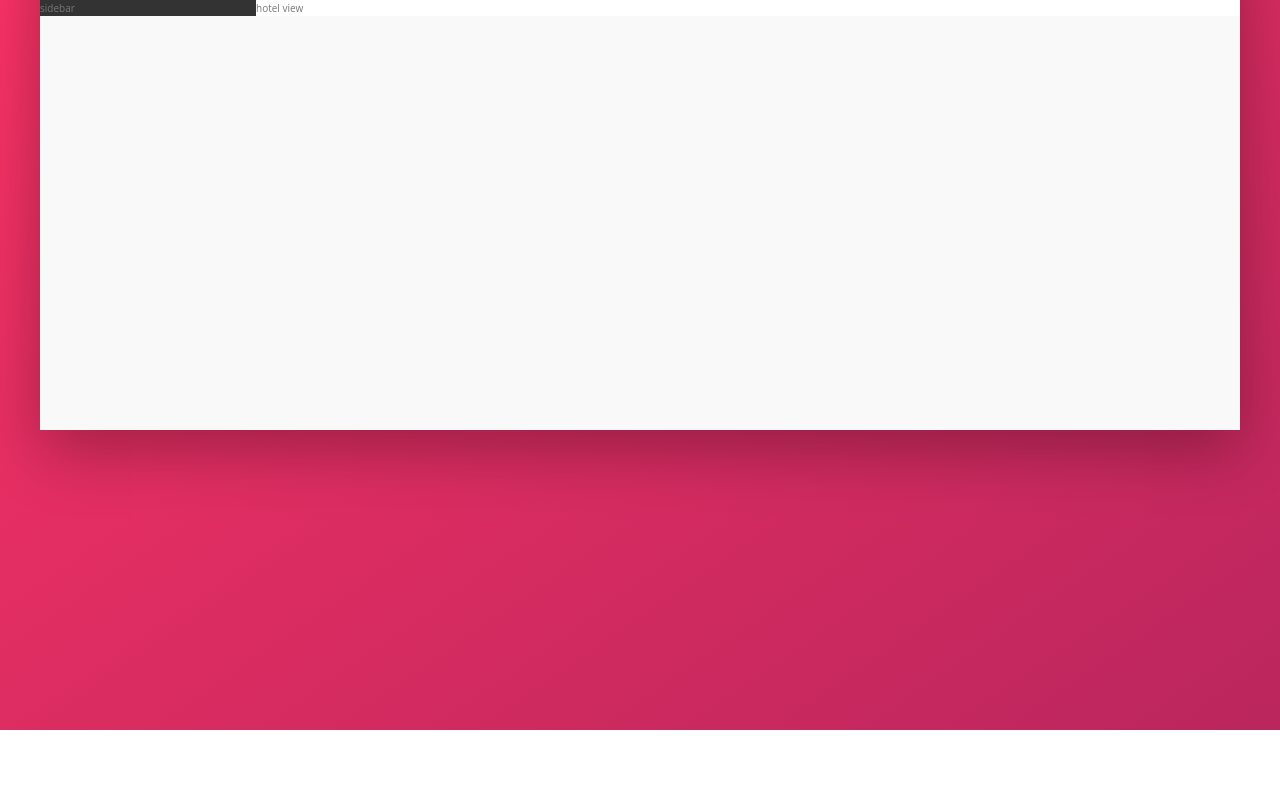
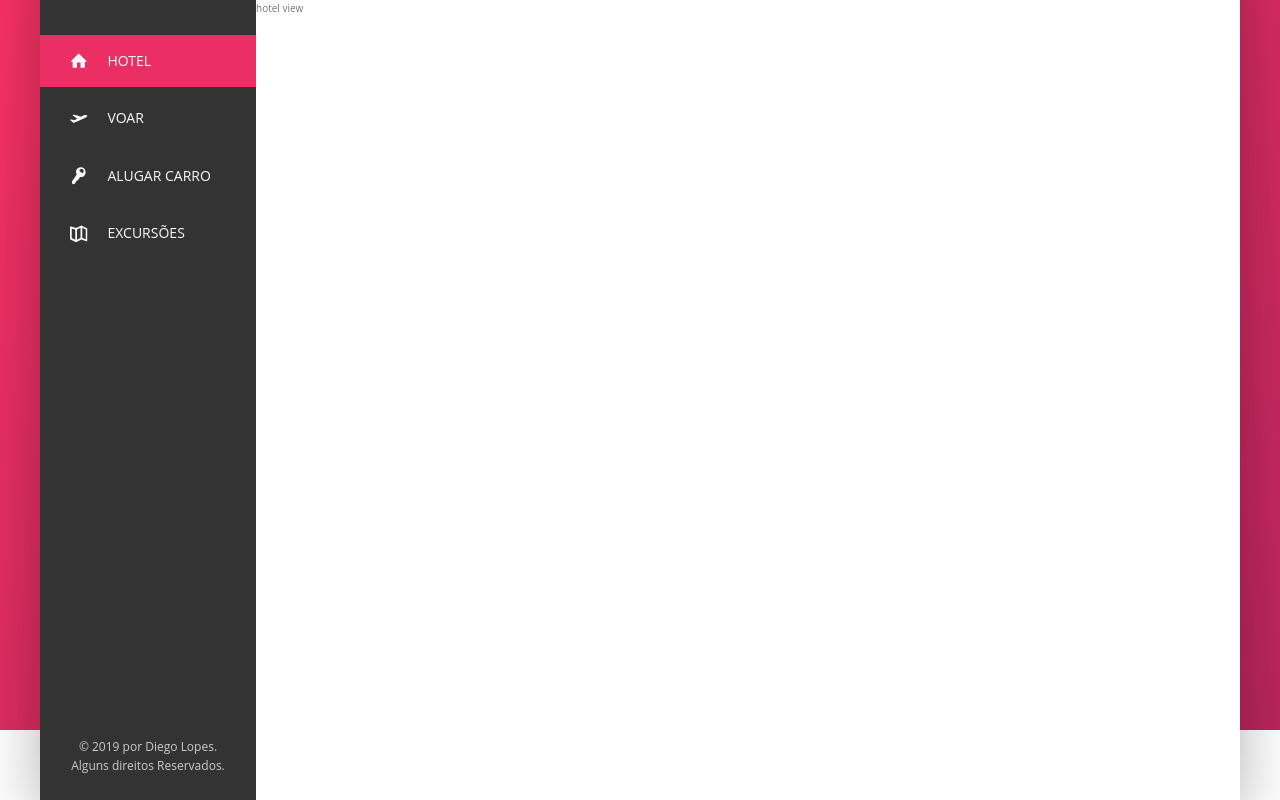
Before and after one commit to diglopes/trillo, a plain HTML site: page index.html in a window 1280 px wide. Shown: the part 150-950 px from the top of the page. Before the commit the page ends 880 px from the top, so only its background shows below. Drawn offline with Linux system fonts and the light colour scheme.

Commit message:
Create: places the styles of navigation sidebar

```diff
--- a/css/style.css
+++ b/css/style.css
@@ -98,6 +98,51 @@ body {
     border-radius: 50%;
     margin-right: 1rem; }
 
+.side-nav {
+  font-size: 1.4rem;
+  list-style: none;
+  margin-top: 3.5rem; }
+  .side-nav__item {
+    position: relative; }
+    .side-nav__item:not(:last-child) {
+      margin-bottom: 0.5rem; }
+    .side-nav__item:before {
+      content: "";
+      position: absolute;
+      top: 0;
+      left: 0;
+      height: 100%;
+      width: 3px;
+      background-color: #eb2f64;
+      transform: scaleY(0);
+      transition: transform 0.2s, width 0.4s cubic-bezier(1, 0, 0, 1), background-color 0.1s; }
+    .side-nav__item:hover:before, .side-nav__item--active:before {
+      transform: scaleY(1);
+      width: 100%; }
+    .side-nav__item:active:before {
+      background-color: #ff3366; }
+  .side-nav__link:link, .side-nav__link:visited {
+    position: relative;
+    color: #faf9f9;
+    text-decoration: none;
+    text-transform: uppercase;
+    display: block;
+    padding: 1.5rem 3rem;
+    display: flex;
+    align-items: center;
+    z-index: 10; }
+  .side-nav__icon {
+    width: 1.75rem;
+    height: 1.75rem;
+    margin-right: 2rem;
+    fill: currentColor; }
+
+.legal {
+  font-size: 1.2rem;
+  color: #ccc;
+  text-align: center;
+  padding: 2.5rem; }
+
 .container {
   max-width: 120rem;
   margin: 8rem auto;
@@ -119,8 +164,12 @@ body {
 
 .sidebar {
   background-color: #333;
-  flex: 0 0 18%; }
+  flex: 0 0 18%;
+  display: flex;
+  flex-direction: column;
+  justify-content: space-between; }
 
 .hotel-view {
   background-color: #fff;
-  flex: 1; }
+  flex: 1;
+  min-height: 80rem; }
--- a/index.html
+++ b/index.html
@@ -12,7 +12,7 @@
     <link rel="stylesheet" href="css/style.css" />
     <link rel="shortcut icon" type="image/png" href="img/favicon.png" />
 
-    <title>nexter &mdash; your home, your freedom</title>
+    <title>Trillo &mdash; sua casa, sua liberdade</title>
   </head>
   <body>
     <div class="container">
@@ -22,7 +22,7 @@
           <input
             type="text"
             class="search__input"
-            placeholder="Busque hosteis"
+            placeholder="Busque por hotéis"
           />
           <button class="search__button">
             <svg class="search__icon">
@@ -57,7 +57,44 @@
 
       <div class="content">
         <nav class="sidebar">
-          sidebar
+          <ul class="side-nav">
+            <li class="side-nav__item side-nav__item--active">
+              <a href="#" class="side-nav__link">
+                <svg class="side-nav__icon">
+                  <use xlink:href="img/sprite.svg#icon-home"></use>
+                </svg>
+                <span>Hotel</span>
+              </a>
+            </li>
+            <li class="side-nav__item">
+              <a href="#" class="side-nav__link">
+                <svg class="side-nav__icon">
+                  <use xlink:href="img/sprite.svg#icon-aircraft-take-off"></use>
+                </svg>
+                <span>Voar</span>
+              </a>
+            </li>
+            <li class="side-nav__item">
+              <a href="#" class="side-nav__link">
+                <svg class="side-nav__icon">
+                  <use xlink:href="img/sprite.svg#icon-key"></use>
+                </svg>
+                <span>Alugar Carro</span>
+              </a>
+            </li>
+            <li class="side-nav__item">
+              <a href="#" class="side-nav__link">
+                <svg class="side-nav__icon">
+                  <use xlink:href="img/sprite.svg#icon-map"></use>
+                </svg>
+                <span>Excursões</span>
+              </a>
+            </li>
+          </ul>
+
+          <div class="legal">
+            &copy; 2019 por Diego Lopes. Alguns direitos Reservados.
+          </div>
         </nav>
         <main class="hotel-view">
           hotel view
--- a/sass/_component.scss
+++ b/sass/_component.scss
@@ -112,3 +112,70 @@
     margin-right: 1rem;
   }
 }
+
+///////////////////////////////////////////////////
+////// SIDE NAVIGATIONS
+.side-nav {
+  font-size: 1.4rem;
+  list-style: none;
+  margin-top: 3.5rem;
+
+  &__item {
+    position: relative;
+    &:not(:last-child) {
+      margin-bottom: 0.5rem;
+    }
+
+    &:before {
+      content: "";
+      position: absolute;
+      top: 0;
+      left: 0;
+      height: 100%;
+      width: 3px;
+      background-color: $color-primary;
+      transform: scaleY(0);
+      transition: transform 0.2s, width 0.4s cubic-bezier(1, 0, 0, 1),
+        background-color 0.1s;
+    }
+
+    &:hover:before,
+    &--active:before {
+      transform: scaleY(1);
+      width: 100%;
+    }
+
+    &:active:before {
+      background-color: $color-primary-light;
+    }
+  }
+
+  &__link:link,
+  &__link:visited {
+    position: relative;
+    color: $color-grey-light-1;
+    text-decoration: none;
+    text-transform: uppercase;
+    display: block;
+    padding: 1.5rem 3rem;
+    display: flex;
+    align-items: center;
+    z-index: 10;
+  }
+
+  &__icon {
+    width: 1.75rem;
+    height: 1.75rem;
+    margin-right: 2rem;
+    fill: currentColor;
+  }
+}
+
+///////////////////////////////////////////////////
+////// LEGAL TEXT
+.legal {
+  font-size: 1.2rem;
+  color: $color-grey-light-4;
+  text-align: center;
+  padding: 2.5rem;
+}
--- a/sass/_layout.scss
+++ b/sass/_layout.scss
@@ -24,9 +24,14 @@
 .sidebar {
   background-color: $color-grey-dark-1;
   flex: 0 0 18%;
+  display: flex;
+  flex-direction: column;
+  justify-content: space-between;
 }
 
 .hotel-view {
   background-color: #fff;
   flex: 1;
+
+  min-height: 80rem;
 }
```
